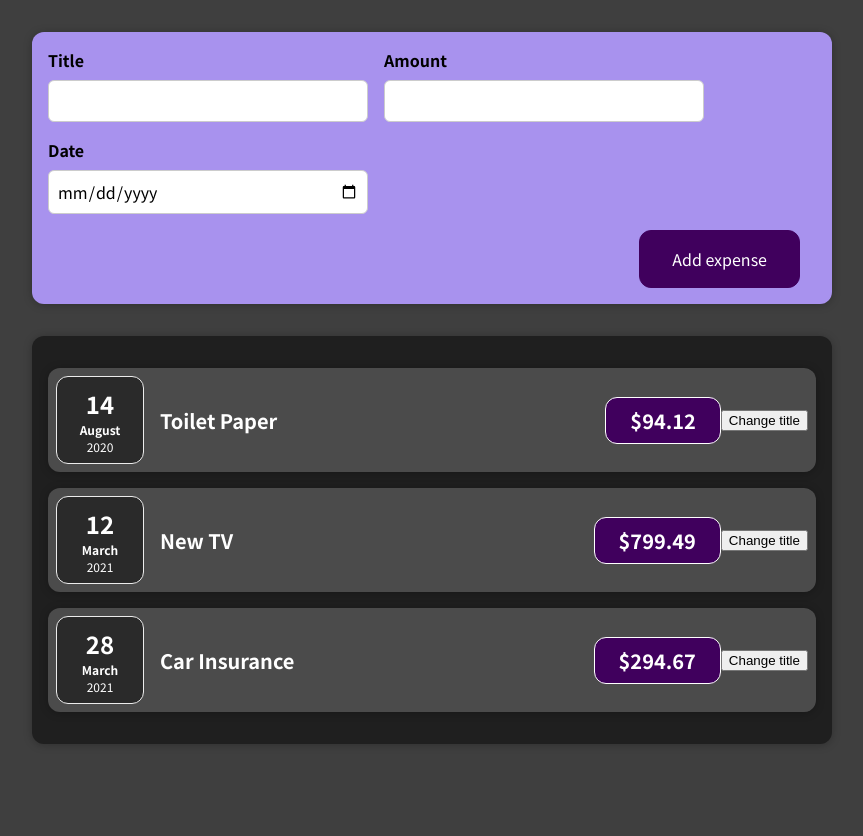
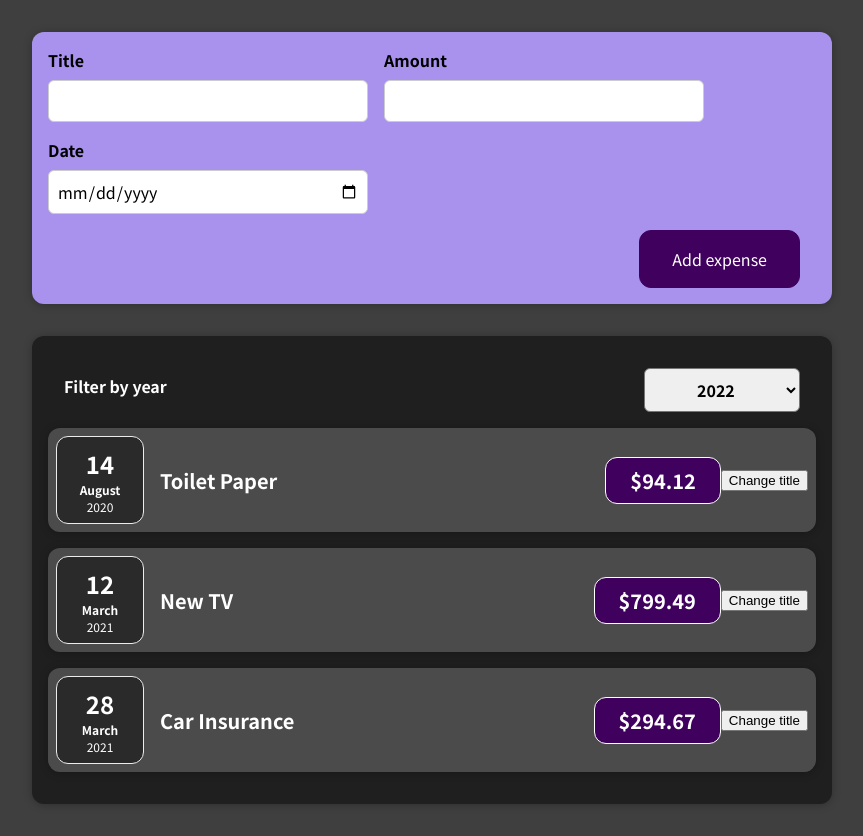
Before and after one commit to iwannabekoshka/udemy-react, a React (Create React App) app in the folder 01/: page / in a window 1280 px wide. Shown: the whole page, without its empty margins (208-1071 px from the left). Before the commit the page ends 800 px from the top, so only its background shows below. Built offline with nearby package versions, Linux system fonts and the light colour scheme.

Commit message:
01. фильтр по годам (пока без фильтра, но с передачей года в блок с расходами)

```diff
--- a/01/src/components/Expenses/Expenses.js
+++ b/01/src/components/Expenses/Expenses.js
@@ -1,10 +1,17 @@
 import "./Expenses.css";
 import ExpenseItem from "./ExpenseItem";
 import Card from "../UI/Card";
+import ExpensesFilter from "./ExpensesFilter";
+import React from "react";
 
 function Expenses(props) {
+    const changeYearHandler = (year) => {
+        console.log(year)
+    }
+
     return (
         <Card className="expenses">
+            <ExpensesFilter onChangeYear={changeYearHandler}/>
             <ExpenseItem
                 title={props.expenses[0].title}
                 amount={props.expenses[0].amount}
--- /dev/null
+++ b/01/src/components/Expenses/ExpensesFilter.css
@@ -0,0 +1,24 @@
+.expenses-filter {
+    color: white;
+    padding: 0 1rem;
+}
+
+.expenses-filter__control {
+    display: flex;
+    width: 100%;
+    align-items: center;
+    justify-content: space-between;
+    margin: 1rem 0;
+}
+
+.expenses-filter label {
+    font-weight: bold;
+    margin-bottom: 0.5rem;
+}
+
+.expenses-filter select {
+    font: inherit;
+    padding: 0.5rem 3rem;
+    font-weight: bold;
+    border-radius: 6px;
+}
--- /dev/null
+++ b/01/src/components/Expenses/ExpensesFilter.js
@@ -0,0 +1,27 @@
+import React from 'react';
+
+import './ExpensesFilter.css';
+
+const ExpensesFilter = (props) => {
+    const changeYearHandler = (event) => {
+        const year = event.target.value;
+
+        props.onChangeYear(year)
+    }
+
+    return (
+        <div className='expenses-filter'>
+            <div className='expenses-filter__control'>
+                <label>Filter by year</label>
+                <select onChange={changeYearHandler}>
+                    <option value='2022'>2022</option>
+                    <option value='2021'>2021</option>
+                    <option value='2020'>2020</option>
+                    <option value='2019'>2019</option>
+                </select>
+            </div>
+        </div>
+    );
+};
+
+export default ExpensesFilter;
```
Also changed, not shown: 1 other file (tests, documents, lock files or other folders). Lines whose indentation alone changed are shown as unchanged.
